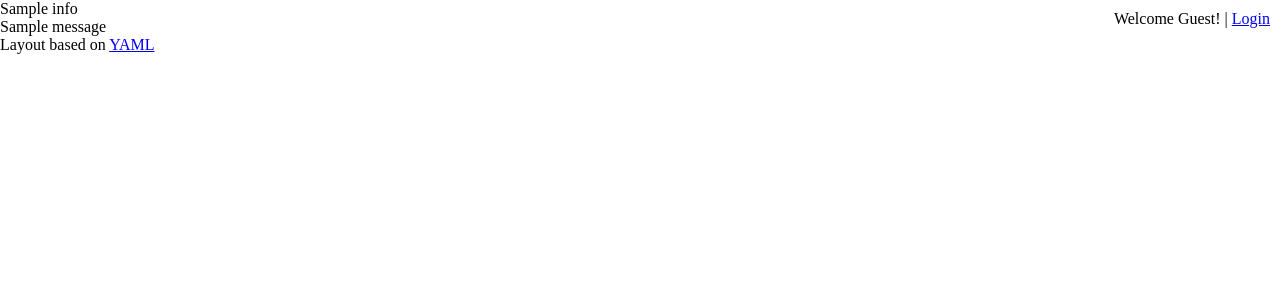
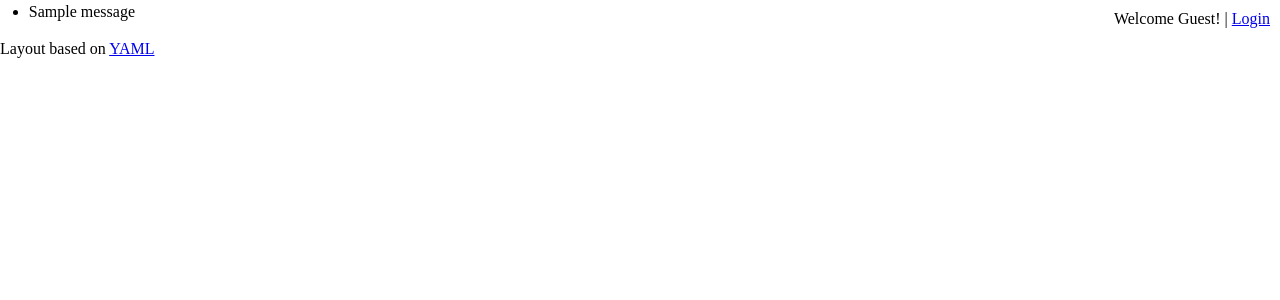
Before and after one commit to mback2k/django-webgcal, a Django app: template yamlcss/templates/yaml.html in a window 1280 px wide. Shown: the top 300 px of the page. Run offline with Django 3.2, Linux system fonts and the light colour scheme; the template is opened without the code that fills it: most values are stand-ins (such as "Sample title", 1, 10 or a date in 2020); one stand-in notice (Sample message) is shown.

Commit message:
Updated message framework

```diff
--- a/yamlcss/templates/yaml.html
+++ b/yamlcss/templates/yaml.html
@@ -54,12 +54,12 @@
       <div id="main">
         <a id="content"></a>
         {% block content-header %}
-          {% if error %}<div class="warning">{{ error }}</div>{% endif %}
-          {% if info %}<div class="info">{{ info }}</div>{% endif %}
           {% if messages %}
-            {% for message in messages %}
-              <div class="info">{{ message }}</div>
-            {% endfor %}
+          <ul class="messages">
+              {% for message in messages %}
+              <li{% if message.tags %} class="{{ message.tags }}"{% endif %}>{{ message }}</li>
+              {% endfor %}
+          </ul>
           {% endif %}
         {% endblock %}
         {% block content %}{% endblock %}
```
